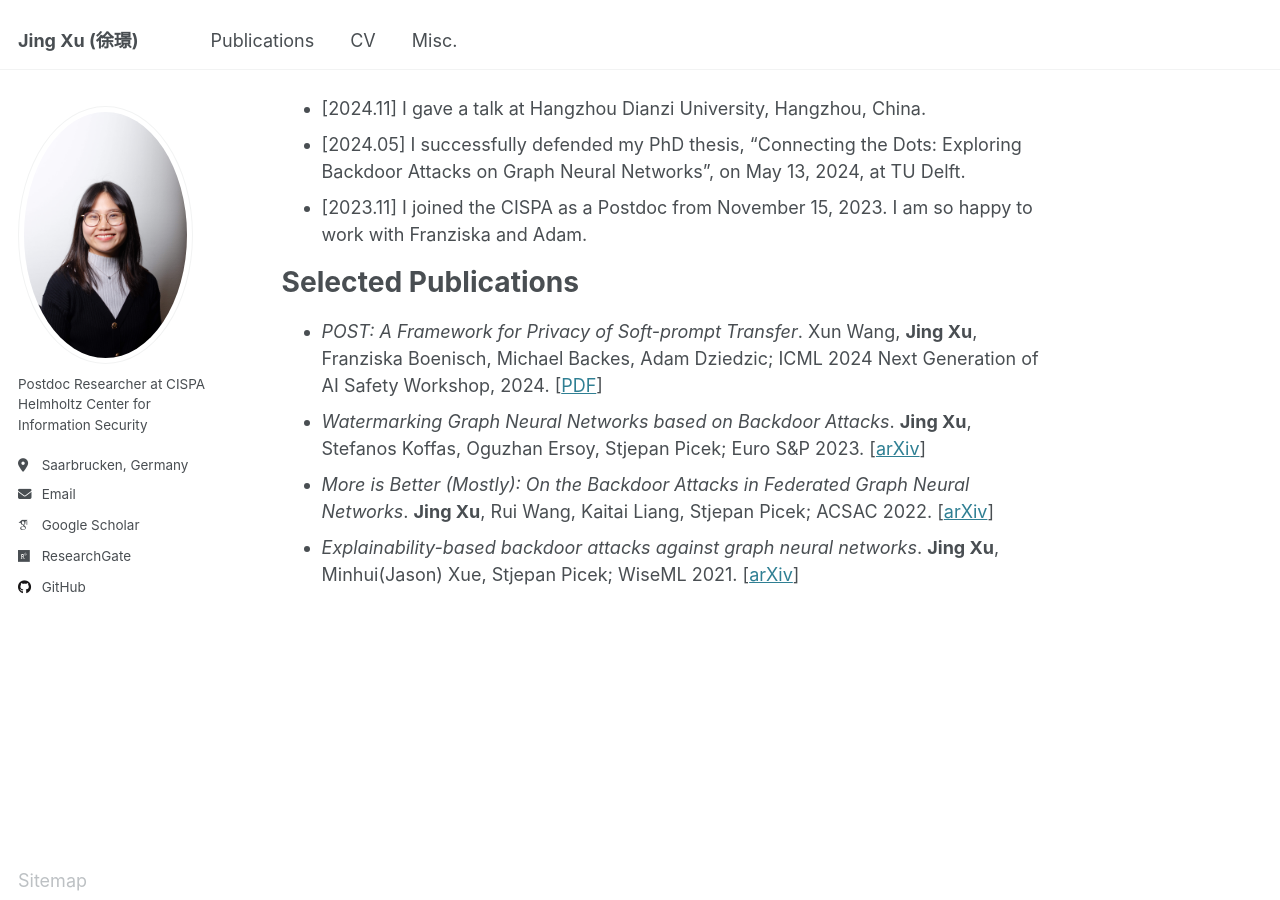
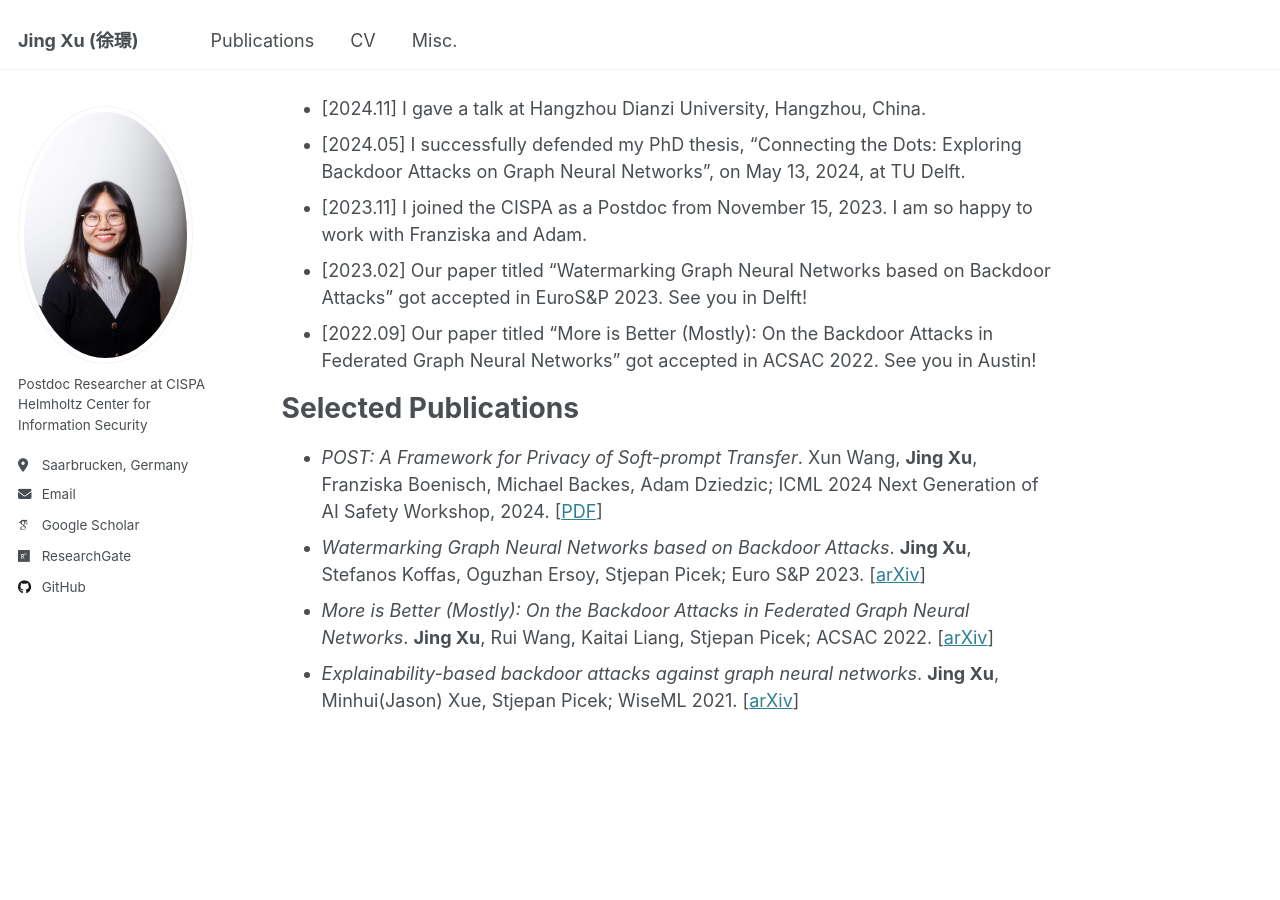
Before and after one commit to xujing1994/xujing1994.github.io, a Jekyll site: the page built from _pages/about.md, in a window 1280 px wide and 900 px high, scrolled down 405 px. Built offline with Jekyll 4.4.1, drawn with Linux system fonts in a browser that asks for light colours; some web fonts are replaced.

Commit message:
Update about.md

```diff
--- a/_pages/about.md
+++ b/_pages/about.md
@@ -20,6 +20,8 @@ What's New
 * [2024.11] I gave a talk at Hangzhou Dianzi University, Hangzhou, China.
 * [2024.05] I successfully defended my PhD thesis, "Connecting the Dots: Exploring Backdoor Attacks on Graph Neural Networks", on May 13, 2024, at TU Delft.
 * [2023.11] I joined the CISPA as a Postdoc from November 15, 2023. I am so happy to work with Franziska and Adam.
+* [2023.02] Our paper titled “Watermarking Graph Neural Networks based on Backdoor Attacks” got accepted in EuroS&P 2023. See you in Delft!
+* [2022.09] Our paper titled “More is Better (Mostly): On the Backdoor Attacks in Federated Graph Neural Networks” got accepted in ACSAC 2022. See you in Austin!
 
 Selected Publications
 ======
```
